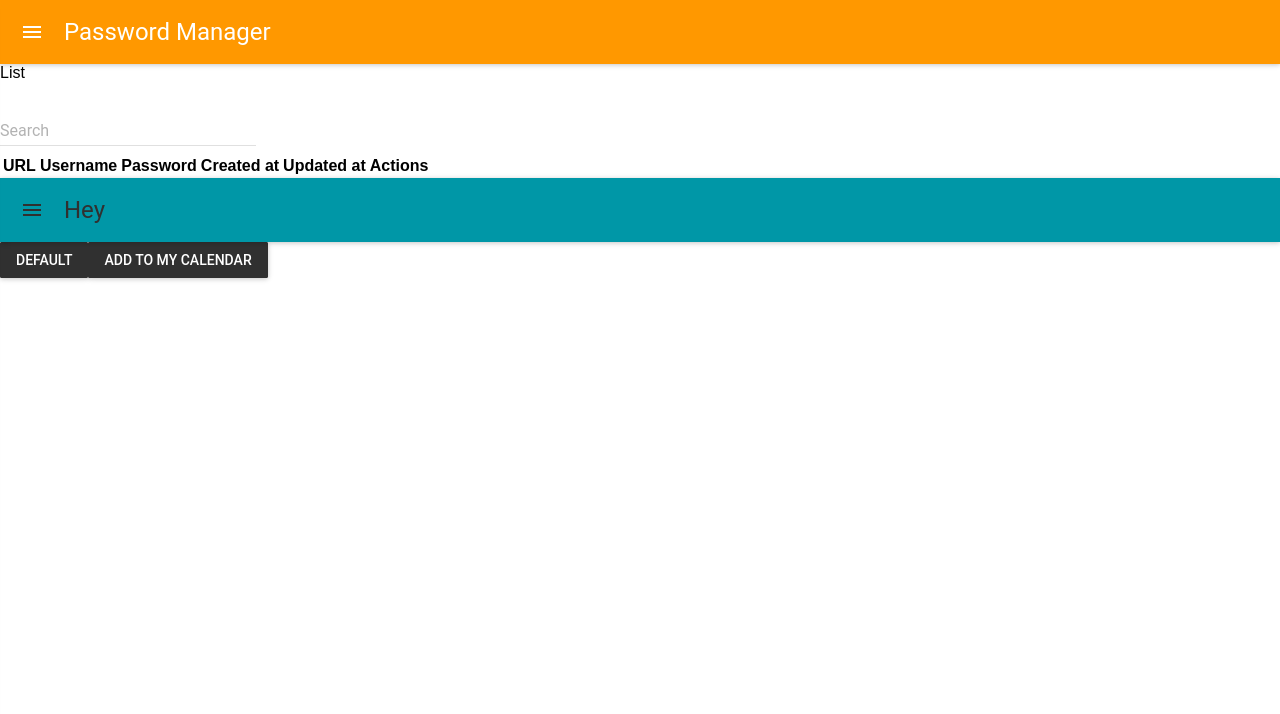
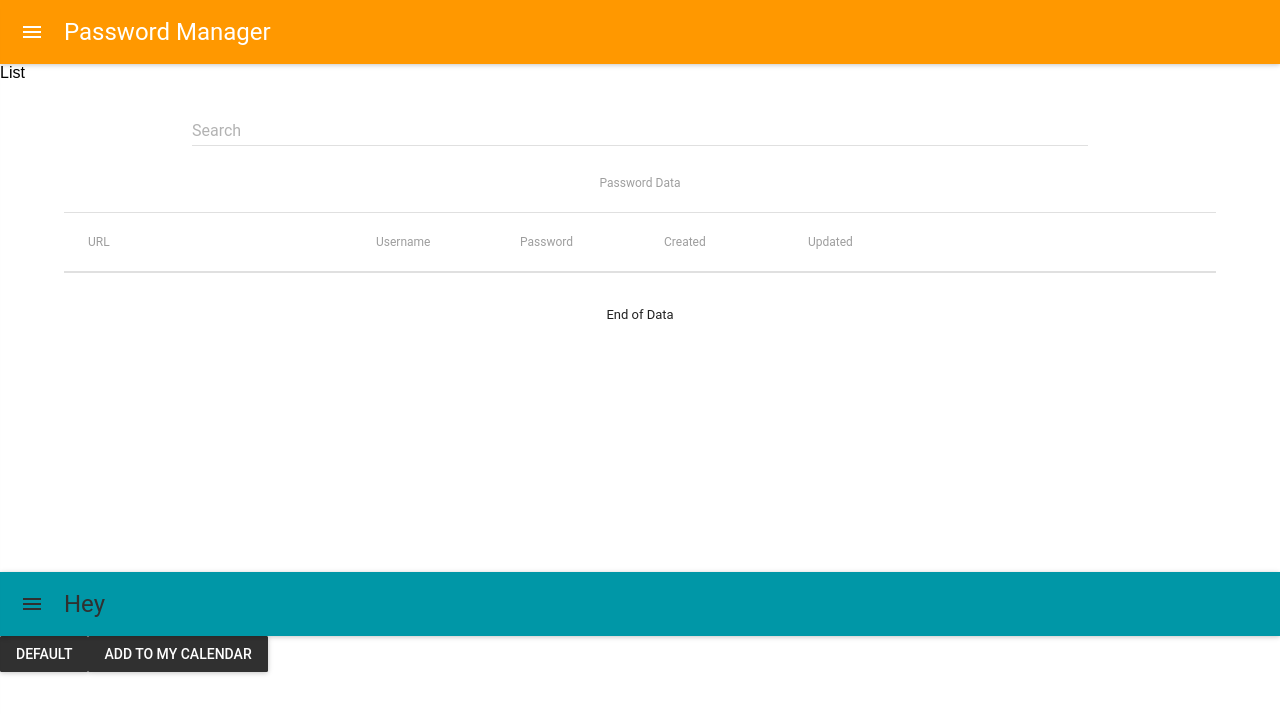
Before and after one commit to nerdijoe/react-redux-password-manager, a React (Create React App) app: page /list in a window 1280 px wide. Shown: the top 714 px of the page. Built offline with nearby package versions, Linux system fonts and the light colour scheme; what react-tap-event-plugin would draw is missing.

Commit message:
added style.js and fixing passwordForm validation

```diff
--- a/data/db.json
+++ b/data/db.json
@@ -9,10 +9,11 @@
     },
     {
       "id": "9c50dc4d-4578-465a-a5ce-df6c12b0f9ba",
-      "url": "google.com",
-      "username": "ijo",
-      "password": "aabvv331!1II",
-      "created_at": "2017-05-26T10:53:22.887Z"
+      "url": "www.google.com",
+      "username": "john",
+      "password": "haha",
+      "created_at": "2017-05-26T10:53:22.887Z",
+      "updated_at": "2017-05-28T10:01:33.525Z"
     },
     {
       "id": "ec9491ac-afe6-47be-8bf4-0eea98450865",
@@ -23,75 +24,11 @@
       "updated_at": "2017-05-28T04:48:48.062Z"
     },
     {
-      "id": "b7e8f681-fbff-4317-b4e6-cf9c9d938b60",
-      "url": "cavs.com",
-      "username": "james",
-      "password": "haha",
-      "created_at": "2017-05-28T07:09:19.078Z"
-    },
-    {
-      "id": "f3dbcf42-975e-4208-b1d8-f8fbcf217aff",
-      "url": "daftpunk.com",
-      "username": "daft",
-      "password": "haha",
-      "created_at": "2017-05-28T07:21:15.847Z"
-    },
-    {
-      "id": "e4cbfe1f-52a7-441c-96ac-405b0c492635",
-      "url": "card.com",
-      "username": "ijojo",
-      "password": "haha",
-      "created_at": "2017-05-28T08:05:07.714Z",
-      "updated_at": "2017-05-28T09:02:00.517Z"
-    },
-    {
-      "id": "e8b1b856-fcaa-467d-9cee-1df40d6a90d3",
-      "url": "lagi",
-      "username": "",
-      "password": "",
-      "created_at": "2017-05-28T08:05:30.190Z"
-    },
-    {
-      "id": "ab14df07-5321-4100-bfa2-1843d49f10e3",
-      "url": "thisshouldwork",
-      "username": "ijo",
-      "password": "haha",
-      "created_at": "2017-05-28T08:07:31.570Z"
-    },
-    {
-      "id": "f340cc9e-c12f-454b-8804-211809f2e32f",
-      "url": "digitallove",
-      "username": "daft",
-      "password": "haha",
-      "created_at": "2017-05-28T08:26:22.537Z"
-    },
-    {
-      "id": "038121bf-134b-4af0-95aa-62afdecf09ed",
-      "url": "naruto",
-      "username": "ijo",
-      "password": "haha",
-      "created_at": "2017-05-28T09:03:02.272Z"
-    },
-    {
-      "id": "1c4be898-b13d-4ab3-b869-3580da5ba440",
-      "url": "hey",
-      "username": "ijo",
-      "password": "haha",
-      "created_at": "2017-05-28T09:03:30.119Z"
-    },
-    {
-      "id": "9c37e0be-beb7-470a-b619-24b474406191",
+      "id": "bc4ecaec-3c4c-4c40-80a5-ed66ce54c8a6",
       "url": "test",
       "username": "ijo",
-      "password": "haha",
-      "created_at": "2017-05-28T09:39:54.441Z"
-    },
-    {
-      "id": "988ba740-7bdb-4ab9-ac5b-7c78827cde70",
-      "url": "test",
-      "username": "ijo",
-      "password": "haha",
-      "created_at": "2017-05-28T09:42:35.802Z"
+      "password": "13B!!1d",
+      "created_at": "2017-05-28T11:54:12.103Z"
     }
   ]
 }
--- a/src/components/Nav.js
+++ b/src/components/Nav.js
@@ -23,7 +23,7 @@ export default class Nav extends React.Component {
 
         <AppBar
           title="Password Manager"
-          iconClassNameRight="muidocs-icon-navigation-expand-more"
+
           onLeftIconButtonTouchTap={() => {this.handleToggle()}}
         />
 
--- /dev/null
+++ b/src/components/PasswordForm.style.js
@@ -0,0 +1,25 @@
+const style = {
+
+  button: {
+    margin: 'auto',
+    marginTop: 10,
+    textAlign: 'center'
+  },
+  card: {
+    margin: 'auto',
+    marginTop: 30,
+    width: 300
+  },
+  message: {
+    fontSize: '1em'
+  },
+  messageContainer: {
+    display: 'block',
+    margin: 'auto',
+
+    padding: 30
+  }
+
+}
+
+export default style
--- a/src/components/SearchForm.js
+++ b/src/components/SearchForm.js
@@ -4,6 +4,7 @@ import TextField from 'material-ui/TextField';
 
 
 import { search } from '../actions'
+import Style from './SearchForm.style'
 
 class SearchForm extends React.Component {
   state = {
@@ -26,13 +27,14 @@ class SearchForm extends React.Component {
 
   render() {
     return(
-      <form onSubmit={(e) => {this.handleSubmit(e)}}>
+      <form onSubmit={(e) => {this.handleSubmit(e)}}  style={Style.searchForm}>
         <TextField
           floatingLabelText="Search"
           id="text-field-default"
           name='search'
           value={this.state.text}
           onChange={(e) => { this.handleChange(e) }}
+          style={Style.searchField}
         />
 
       </form>
--- /dev/null
+++ b/src/components/SearchForm.style.js
@@ -0,0 +1,14 @@
+const style = {
+  searchForm: {
+    margin: 'auto',
+    width: '70%'
+
+  },
+  searchField: {
+    margin: 'auto',
+    width: '100%'
+  }
+
+}
+
+export default style
--- a/src/components/SearchResult.js
+++ b/src/components/SearchResult.js
@@ -3,8 +3,41 @@ import { connect } from 'react-redux'
 import { Link } from 'react-router-dom'
 
 import { actionDeletePassword } from '../actions'
+import Style from './SearchResult.style'
+
+
+import {
+  Table,
+  TableBody,
+  TableFooter,
+  TableHeader,
+  TableHeaderColumn,
+  TableRow,
+  TableRowColumn,
+} from 'material-ui/Table';
+import FlatButton from 'material-ui/FlatButton'
+import FontIcon from 'material-ui/FontIcon';
+import ActionAndroid from 'material-ui/svg-icons/action/android';
+import IconClear from 'material-ui/svg-icons/content/clear'
+import IconCreate from 'material-ui/svg-icons/content/create'
+import {fullWhite} from 'material-ui/styles/colors';
 
 class SearchResult extends React.Component {
+
+  state = {
+    fixedHeader: true,
+    fixedFooter: false,
+    stripedRows: true,
+    showRowHover: false,
+    selectable: false,
+    multiSelectable: false,
+    enableSelectAll: false,
+    deselectOnClickaway: true,
+    showCheckboxes: false,
+    height: '300px',
+  };
+
+
   handleDelete(id) {
     console.log('handleDelete ' + id)
     this.props.actionDeletePassword(id)
@@ -13,40 +46,73 @@ class SearchResult extends React.Component {
   render() {
     return (
       <div>
+        <Table
+          height={this.state.height}
+          fixedHeader={this.state.fixedHeader}
+          fixedFooter={this.state.fixedFooter}
+          selectable={this.state.selectable}
+          multiSelectable={this.state.multiSelectable}
+          style={Style.myTable}
+        >
+          <TableHeader
+            displaySelectAll={this.state.showCheckboxes}
+            adjustForCheckbox={this.state.showCheckboxes}
+            enableSelectAll={this.state.enableSelectAll}
+          >
+            <TableRow>
+              <TableHeaderColumn colSpan="8" style={{textAlign: 'center'}}>
+                Password Data
+              </TableHeaderColumn>
+            </TableRow>
+            <TableRow>
+              <TableHeaderColumn colSpan='2' tooltip="URL">URL</TableHeaderColumn>
+              <TableHeaderColumn tooltip="Username">Username</TableHeaderColumn>
+              <TableHeaderColumn tooltip="Password">Password</TableHeaderColumn>
+              <TableHeaderColumn tooltip="Created Date">Created</TableHeaderColumn>
+              <TableHeaderColumn tooltip="Updated Date">Updated</TableHeaderColumn>
+              <TableHeaderColumn tooltip=""></TableHeaderColumn>
+              <TableHeaderColumn tooltip=""></TableHeaderColumn>
+            </TableRow>
+          </TableHeader>
+          <TableBody
+            displayRowCheckbox={this.state.showCheckboxes}
+            deselectOnClickaway={this.state.deselectOnClickaway}
+            showRowHover={this.state.showRowHover}
+            stripedRows={this.state.stripedRows}
+          >
+            {this.props.search_result.map( d => {
 
-        <table>
-          <thead>
-          <tr>
-            <th>URL</th>
-            <th>Username</th>
-            <th>Password</th>
-            <th>Created at</th>
-            <th>Updated at</th>
-            <th>Actions</th>
-          </tr>
-          </thead>
-          <tbody>
-          {this.props.search_result.map (d => {
+              let created_at = (new Date(d.created_at)).toUTCString()
+              let updated_at = ""
+              if(d.updated_at) updated_at = (new Date(d.updated_at)).toUTCString()
 
-            let created_at = (new Date(d.created_at)).toUTCString()
+              return (
+              <TableRow key={d.id}>
+                <TableRowColumn colSpan="2">{d.url}</TableRowColumn>
+                <TableRowColumn>{d.username}</TableRowColumn>
+                <TableRowColumn>{d.password}</TableRowColumn>
+                <TableRowColumn>{created_at}</TableRowColumn>
+                <TableRowColumn>{updated_at}</TableRowColumn>
+                <TableRowColumn><FlatButton onClick={() => {this.handleDelete(d.id)}} icon={<IconClear />}></FlatButton>
+                </TableRowColumn>
+                <TableRowColumn><Link to={`/edit/${d.id}`}><FlatButton icon={<IconCreate />} /></Link></TableRowColumn>
+              </TableRow>
+              )
+            })}
+          </TableBody>
+          <TableFooter
+            adjustForCheckbox={this.state.showCheckboxes}
+          >
 
-            let updated_at = ""
-            if(d.updated_at) updated_at = (new Date(d.updated_at)).toUTCString()
+            <TableRow>
+              <TableRowColumn colSpan="8" style={{textAlign: 'center'}}>
+                End of Data
+              </TableRowColumn>
+            </TableRow>
+          </TableFooter>
+        </Table>
 
-            return (
-              <tr key={d.id}>
-                <td>{d.url}</td>
-                <td>{d.username}</td>
-                <td>{d.password}</td>
-                <td>{created_at}</td>
-                <td>{updated_at}</td>
-                <td><button onClick={() => {this.handleDelete(d.id)}}>Delete</button></td>
-                <td><Link to={`/edit/${d.id}`}><button>Edit</button></Link></td>
-              </tr>
-            )
-          })}
-          </tbody>
-        </table>
+
 
       </div>
     )
--- /dev/null
+++ b/src/components/SearchResult.style.js
@@ -0,0 +1,9 @@
+const style = {
+  myTable: {
+    margin: 'auto',
+    width: '90%'
+  }
+}
+
+
+export default style
```
Also changed, not shown: src/components/PasswordForm.js (+102 -29 lines).
